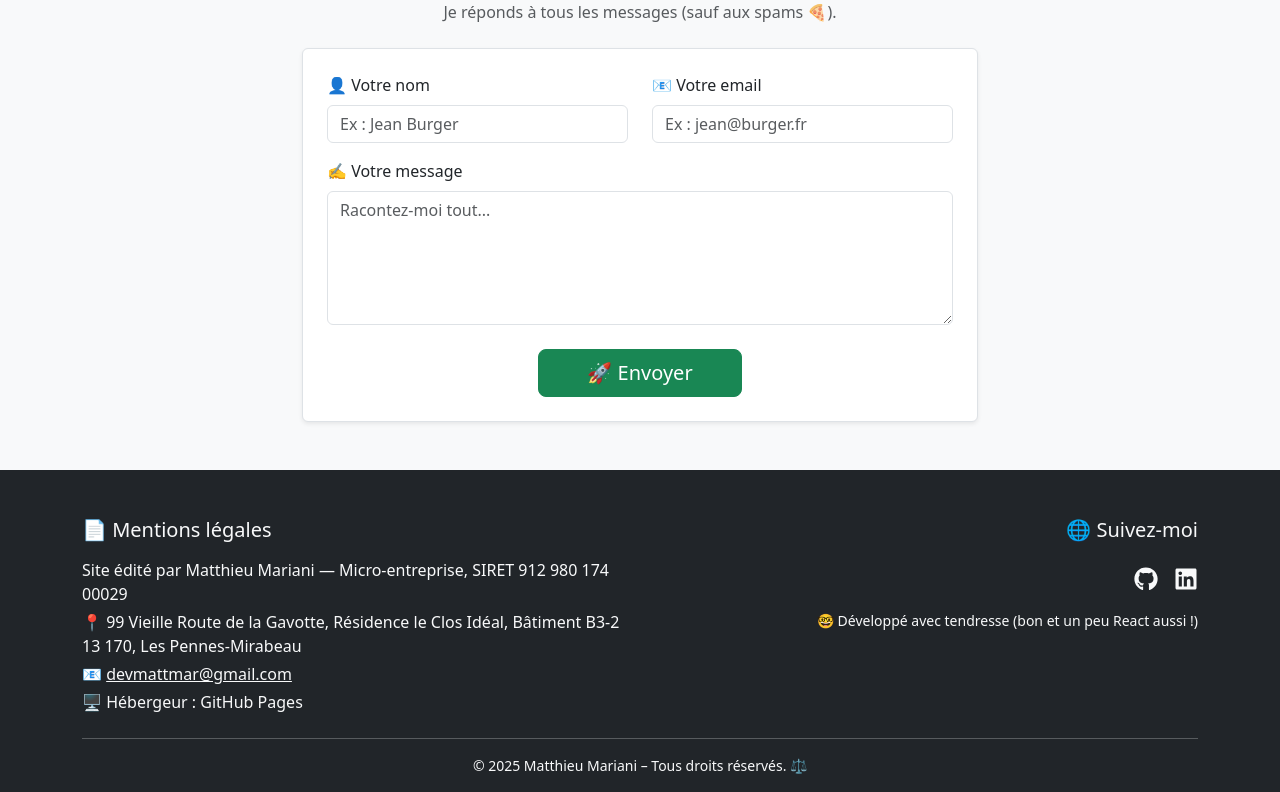
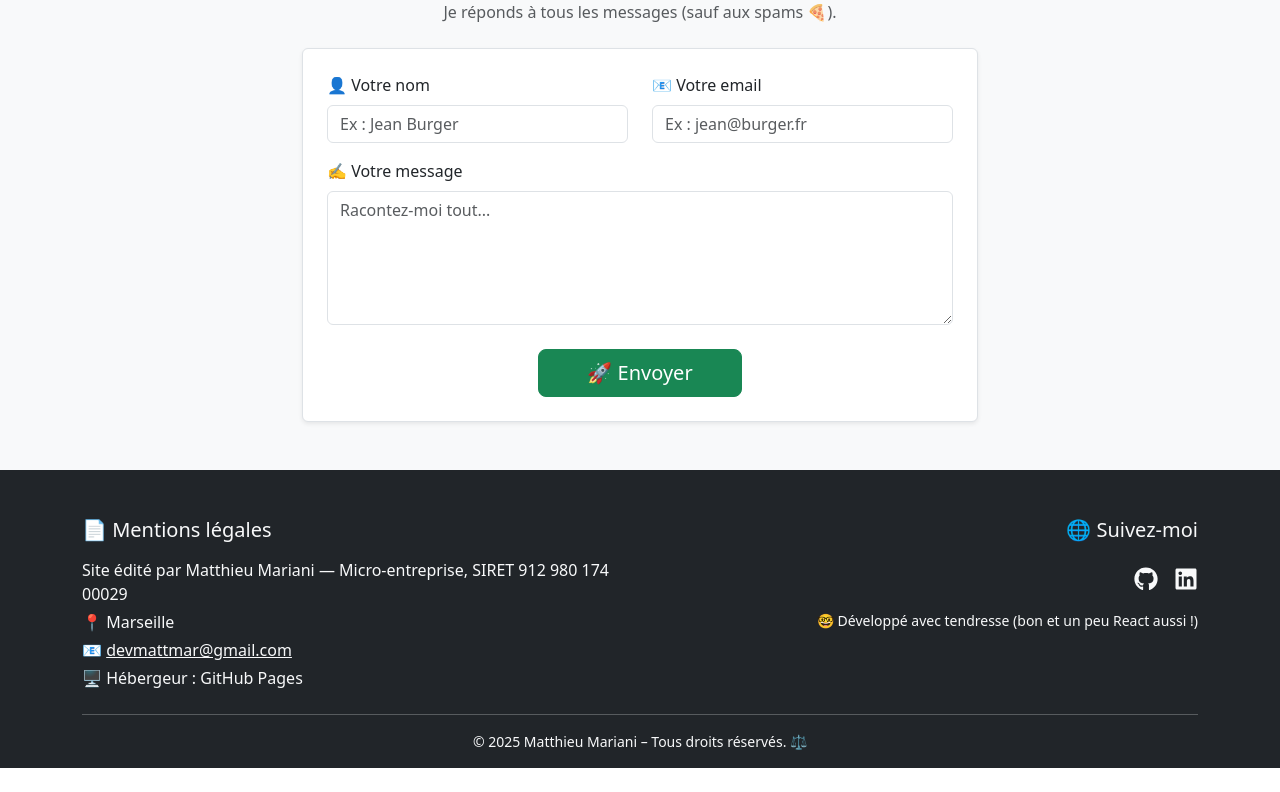
Before and after one commit to DevMatt9/portfolio, a React (Vite) app: page / in a window 1280 px wide. Shown: the part 2509-3301 px from the top of the page. After the commit the page ends 3277 px from the top, so only its background shows below. Built offline with nearby package versions, Linux system fonts and the light colour scheme.

Commit message:
correction

```diff
--- a/src/components/Footer.tsx
+++ b/src/components/Footer.tsx
@@ -11,7 +11,7 @@ const Footer = () => {
             <p className="mb-1">
               Site édité par Matthieu Mariani — Micro-entreprise, SIRET 912 980 174 00029
             </p>
-            <p className="mb-1">📍 99 Vieille Route de la Gavotte, Résidence le Clos Idéal, Bâtiment B3-2<br />13 170, Les Pennes-Mirabeau</p>
+            <p className="mb-1">📍 Marseille</p>
             <p className="mb-1">📧 <a href="mailto:devmattmar@gmail.com" className="text-light">devmattmar@gmail.com</a></p>
             <p className="mb-0">🖥️ Hébergeur : GitHub Pages</p>
           </Col>
```
